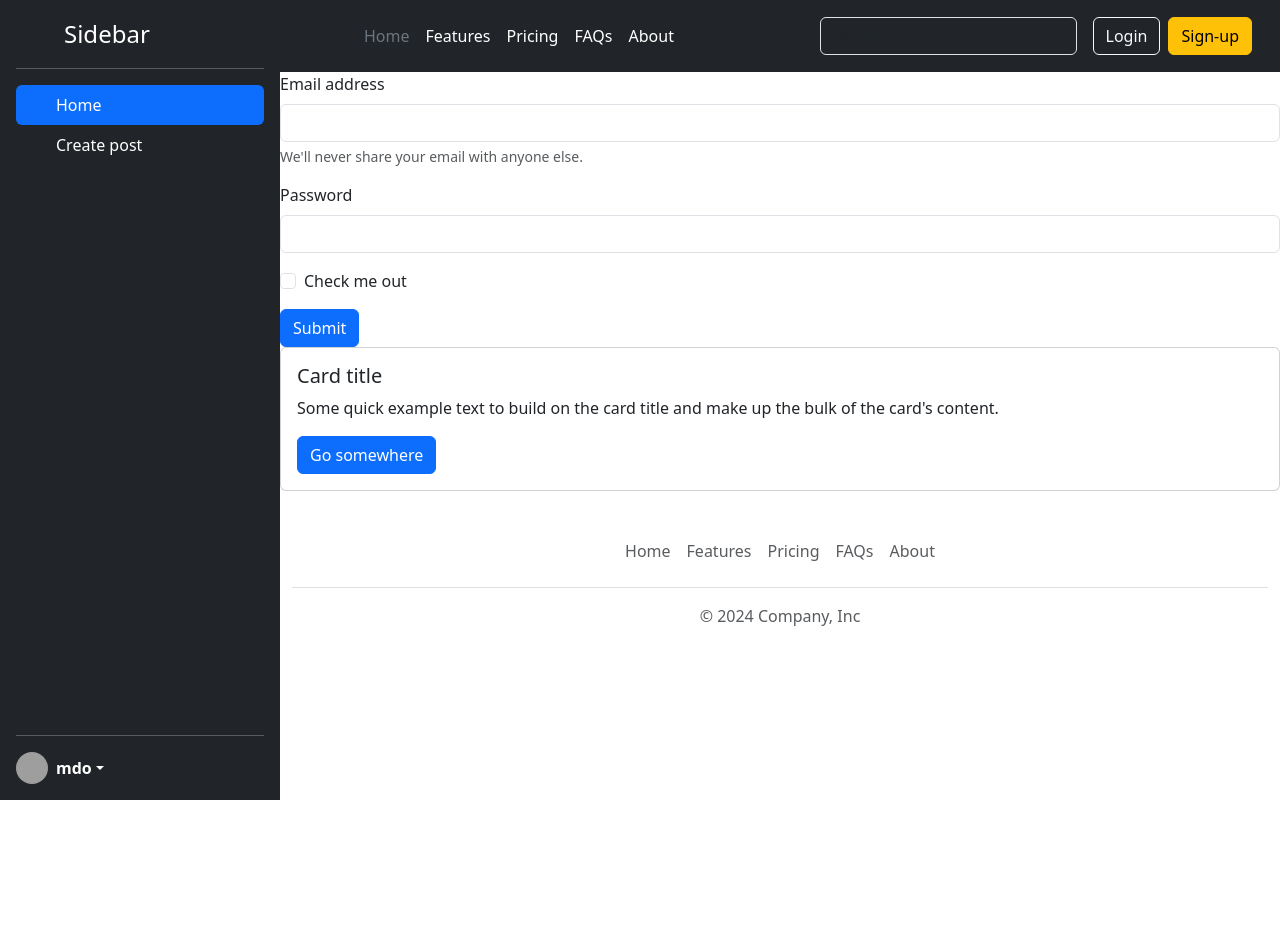
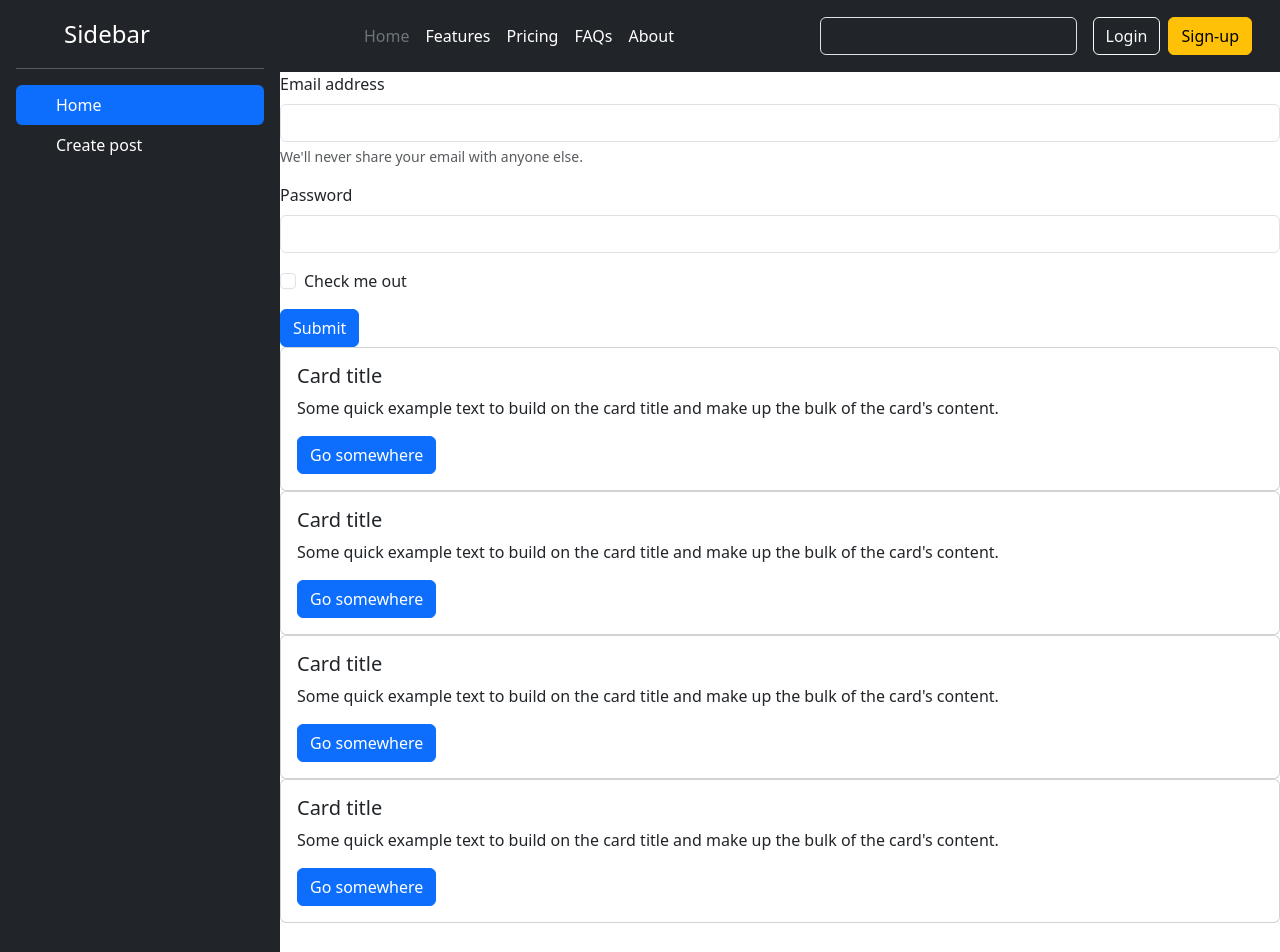
Before and after one commit to dg-codingbapunu/social-media-App, a React (Vite) app in the folder social/: page / in a window 1280 px wide. Shown: the top 952 px of the page. Before the commit the page ends 800 px from the top, so only its background shows below. Built offline with nearby package versions, Linux system fonts and the light colour scheme; grey boxes are pictures that could not be loaded.

Commit message:
add postlist

```diff
--- a/social/src/App.jsx
+++ b/social/src/App.jsx
@@ -4,7 +4,7 @@ import Header from "./components/Header";
 import Footer from "./components/Footer";
 import Sidebar from "./components/Sidebar";
 import CreatePost from "./components/Createpost";
-import Posts from "./components/Posts";
+import PostList from "./components/PostList";
 
 function App() {
   return (
@@ -13,7 +13,7 @@ function App() {
       <div className="content">
         <Header></Header>
         <CreatePost></CreatePost>
-        <Posts></Posts>
+        <PostList></PostList>
         <Footer></Footer>
       </div>
     </div>
--- /dev/null
+++ b/social/src/components/PostList.jsx
@@ -0,0 +1,12 @@
+import Posts from "./Posts";
+const PostList = () => {
+  return (
+    <>
+      <Posts></Posts>
+      <Posts></Posts>
+      <Posts></Posts>
+      <Posts></Posts>
+    </>
+  );
+};
+export default PostList;
```
